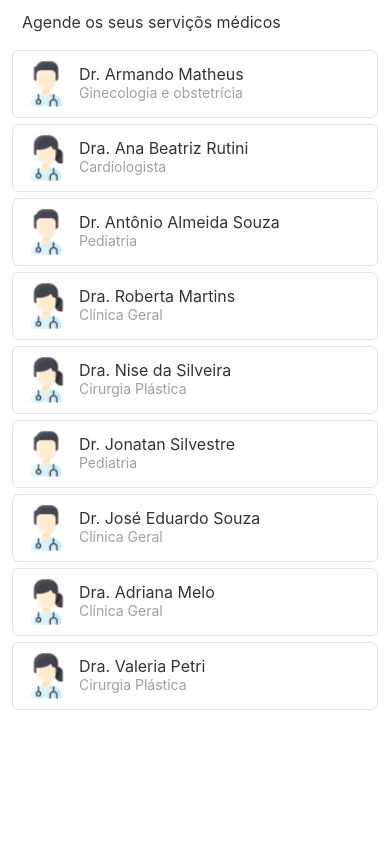
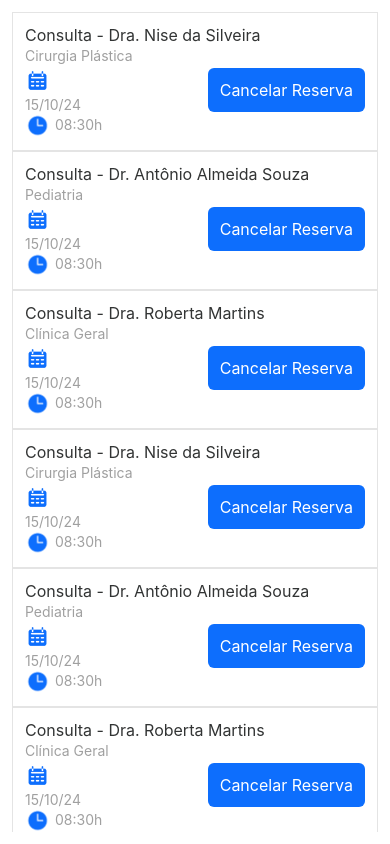
Before and after one commit to jooluisrm/agendei-mobile, a React Native app: screen /Calendar in a window 390 px wide. Built offline with nearby package versions, Linux system fonts and the light colour scheme.

Commit message:
tela calendario feita

```diff
--- a/App.js
+++ b/App.js
@@ -1,11 +1,12 @@
 import Login from "./src/screens/login/login.jsx";
 import Account from "./src/screens/account/account.jsx";
 import AbaHome from "./src/screens/abaHome/abaHome.jsx";
+import AbaCalendar from "./src/screens/abaCalendar/abaCalendar.jsx";
 
 function App() {
 
     return <>
-        <AbaHome />
+        <AbaCalendar />
     </>;
 }
 
--- /dev/null
+++ b/src/components/appointments/appointments.jsx
@@ -0,0 +1,30 @@
+import { Image, Text, View } from "react-native";
+import { styles } from "./appointments.style";
+import icon from "../../constants/icon"
+import Button from "../button/button";
+
+function Appointments(props) {
+    return <View style={styles.appointment}>
+        <Text style={styles.name}>
+            {props.service} - {props.doctor}
+        </Text>
+        <Text style={styles.specialty}>{props.specialty}</Text>
+        <View style={styles.container}>
+            <View style={styles.containerBooking}>
+                <View style={styles.Booking}>
+                    <Image style={styles.icon} source={icon.calendario} />
+                    <Text style={styles.bookingDate}>15/10/24</Text>
+                </View>
+                <View style={styles.booking}>
+                    <Image style={styles.icon} source={icon.clock} />
+                    <Text style={styles.bookingHour}>08:30h</Text>
+                </View>
+            </View>
+            <View style={styles.containerButton}>
+                <Button text="Cancelar Reserva"/>
+            </View>
+        </View>
+    </View>
+}
+
+export default Appointments;
--- /dev/null
+++ b/src/components/appointments/appointments.style.js
@@ -0,0 +1,49 @@
+import { appointments } from "../../constants/data";
+import { COLORS, FONT_SIZE } from "../../constants/theme";
+
+export const styles = {
+    appointment: {
+        backgroundColor: COLORS.white,
+        flex: 1,
+        padding: 12,
+        borderWidth: 1,
+        borderColor: COLORS.gray4,
+    },
+    name: {
+        fontSize: FONT_SIZE.md,
+        color: COLORS.gray1,
+        marginBottom: 2,
+    },
+    specialty: {
+        fontSize: FONT_SIZE.sm,
+        color: COLORS.gray3,
+        marginBottom: 4,
+    },
+    icon: {
+        width: 25,
+        height: 25,
+        marginRight: 5
+    },
+    bookingDate: {
+        fontSize: FONT_SIZE.sm,
+        color: COLORS.gray3,
+        marginTop: 3,
+    },
+    bookingHour: {
+        fontSize: FONT_SIZE.sm,
+        color: COLORS.gray3,
+        marginTop: 3,
+    },
+    booking: {
+        flexDirection: "row"
+    },
+    containerBooking: {
+        flex: 1
+    },
+    containerButton: {
+
+    },
+    container: {
+        flexDirection: "row"
+    }
+};
--- /dev/null
+++ b/src/screens/abaCalendar/abaCalendar.jsx
@@ -0,0 +1,25 @@
+import { FlatList, View } from "react-native";
+import { styles } from "./abaCalendar.style";
+import { appointments } from "../../constants/data";
+import Appointments from "../../components/appointments/appointments";
+
+function AbaCalendar() {
+    return <View style={styles.container}>
+
+
+        <FlatList
+            data={appointments}
+            keyExtractor={(appoint) => appoint.id_appointment}
+            showsVerticalScrollIndicator={false}
+            renderItem={({ item }) => {
+                return <Appointments
+                    service={item.service}
+                    doctor={item.doctor}
+                    specialty={item.specialty}
+                />
+            }}
+        />
+    </View>
+}
+
+export default AbaCalendar;
--- /dev/null
+++ b/src/screens/abaCalendar/abaCalendar.style.js
@@ -0,0 +1,15 @@
+import { COLORS, FONT_SIZE } from "../../constants/theme";
+
+export const styles = {
+    container: {
+        backgroundColor: COLORS.white,
+        flex: 1,
+        padding: 12,
+    },
+    text: {
+        fontSize: FONT_SIZE.md,
+        color: COLORS.gray1,
+        marginBottom: 15,
+        marginLeft: 10,
+    }
+};
```
